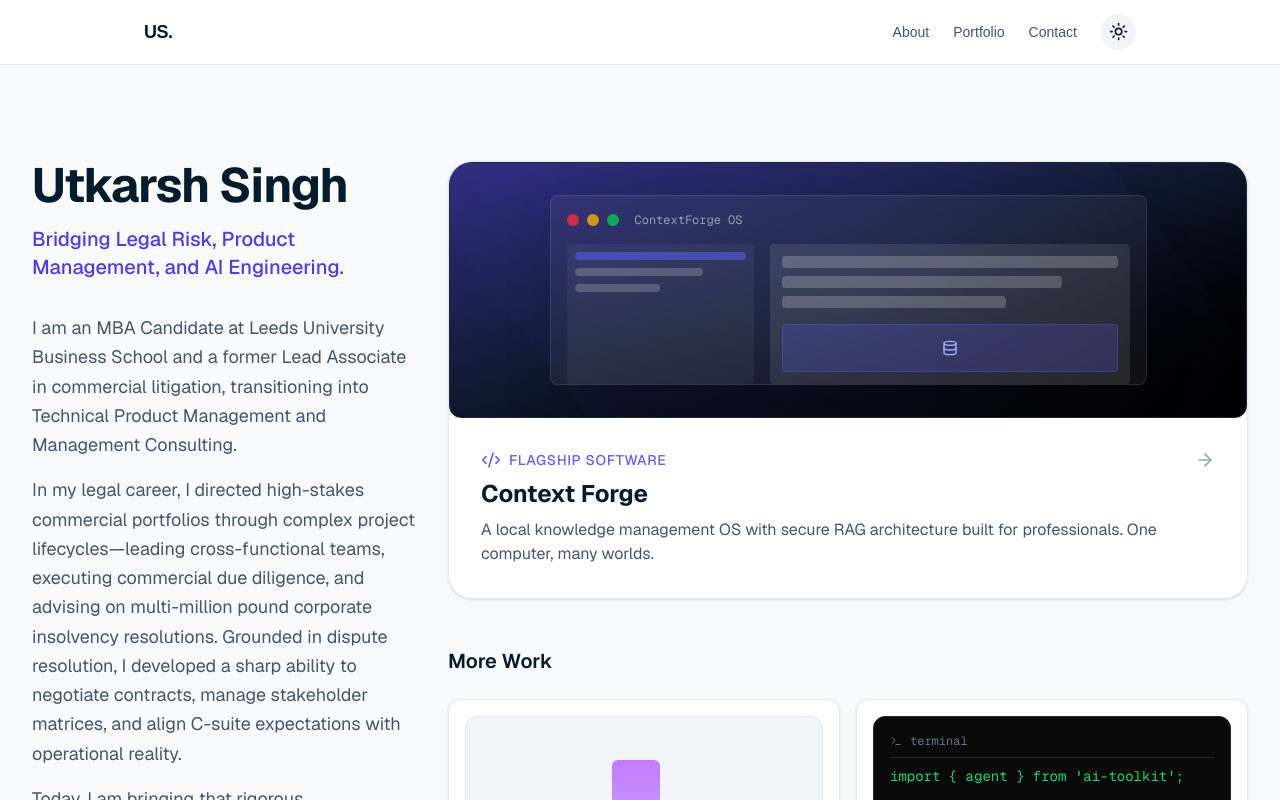
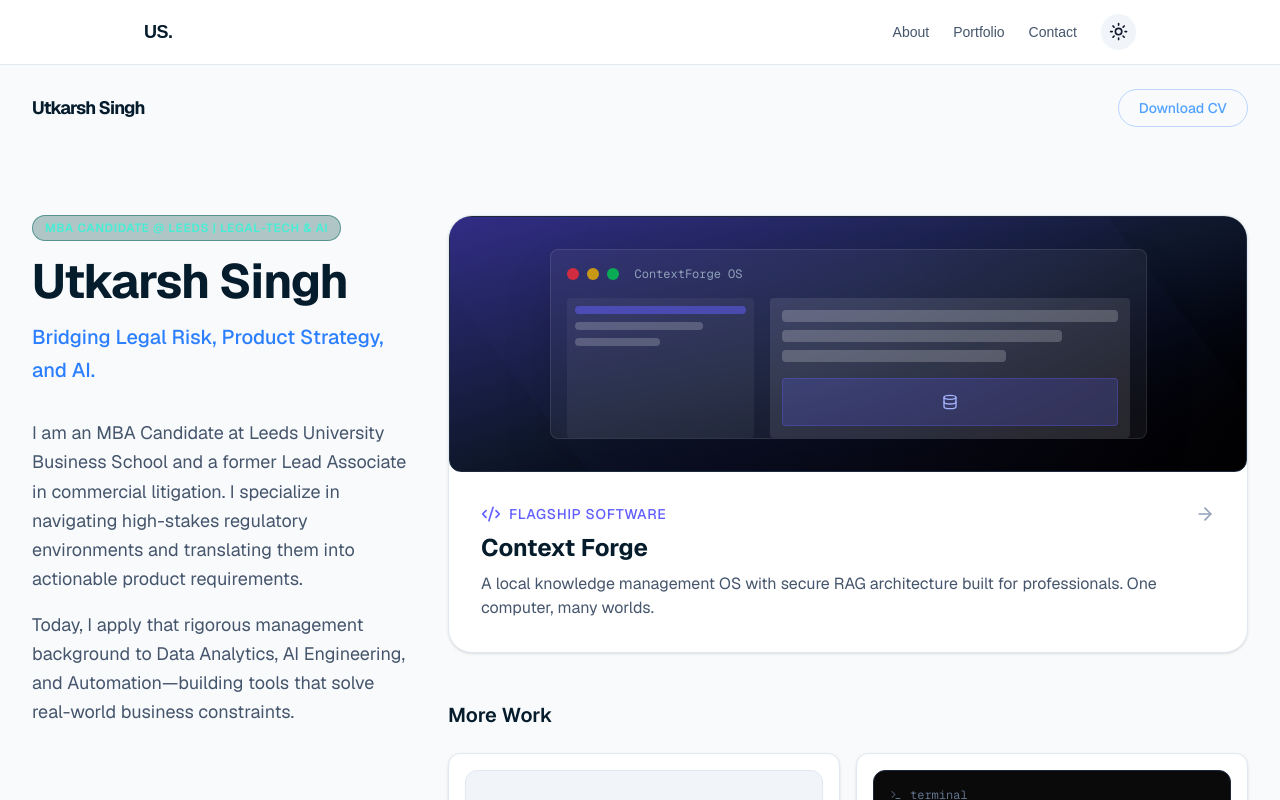
Before and after one commit to utkarshsinghlaw/portfolio, a Next.js app: page /portfolio/ in a window 1280 px wide. Shown: the top 800 px of the page. Built offline with nearby package versions, Linux system fonts and the light colour scheme.

Commit message:
feat: hybrid design with navy slate theme and updated copy

```diff
--- a/src/app/page.tsx
+++ b/src/app/page.tsx
@@ -43,18 +43,29 @@ const secondaryPillars = [
 
 export default function Home() {
   return (
-    <div className="min-h-screen bg-slate-50 dark:bg-[#020813] text-[#051c2c] dark:text-slate-200 font-sans selection:bg-indigo-500/30">
+    <div className="min-h-screen bg-slate-50 dark:bg-[#0B1120] text-[#051c2c] dark:text-slate-200 font-sans selection:bg-teal-500/30">
 
-      <main className="max-w-7xl mx-auto px-4 sm:px-6 lg:px-8 py-12 md:py-24">
+      {/* Top Navbar */}
+      <nav className="w-full max-w-7xl mx-auto px-4 sm:px-6 lg:px-8 py-6 flex justify-between items-center">
+        <div className="font-bold text-lg text-[#051c2c] dark:text-white tracking-tighter">Utkarsh Singh</div>
+        <a href="/cv.pdf" className="px-5 py-2 text-sm font-medium border border-blue-500/30 text-blue-400 rounded-full hover:bg-blue-500/10 transition-colors">
+          Download CV
+        </a>
+      </nav>
+
+      <main className="max-w-7xl mx-auto px-4 sm:px-6 lg:px-8 py-6 md:py-16">
         <div className="grid grid-cols-1 lg:grid-cols-12 gap-12 lg:gap-8">
 
           {/* LEFT COLUMN: Sticky Bio & Hero (The "3-Second" Activation) */}
           <div className="lg:col-span-4 space-y-8 lg:sticky lg:top-24 lg:h-[calc(100vh-120px)] flex flex-col">
             <header>
+              <div className="inline-block px-3 py-1 mb-4 text-xs font-semibold tracking-wider text-teal-300 uppercase bg-teal-900/30 border border-teal-800/50 rounded-full">
+                {bioContent.eyebrow}
+              </div>
               <h1 className="text-4xl md:text-5xl font-bold text-[#051c2c] dark:text-white tracking-tight mb-4">
                 Utkarsh Singh
               </h1>
-              <h2 className="text-lg md:text-xl text-indigo-600 dark:text-indigo-400 font-medium">
+              <h2 className="text-lg md:text-xl text-blue-500 dark:text-blue-400 font-medium leading-relaxed">
                 {bioContent.headline}
               </h2>
             </header>
@@ -66,15 +77,15 @@ export default function Home() {
             </section>
 
             <div className="flex items-center space-x-4 pt-4 mt-auto">
-              <a href="https://linkedin.com/in/utkarsh-singh-630a88311" target="_blank" rel="noopener noreferrer" className="p-2 rounded-full bg-white dark:bg-[#0a192f] border border-slate-200 dark:border-slate-800 text-slate-600 dark:text-slate-400 hover:text-indigo-600 dark:hover:text-indigo-400 hover:shadow-md transition-all">
+              <a href="https://linkedin.com/in/utkarsh-singh-630a88311" target="_blank" rel="noopener noreferrer" className="p-2 rounded-full bg-white dark:bg-[#1E293B] border border-slate-200 dark:border-[#334155] text-slate-600 dark:text-slate-400 hover:text-indigo-600 dark:hover:text-indigo-400 hover:shadow-md transition-all">
                 <FaLinkedin className="h-5 w-5" />
                 <span className="sr-only">LinkedIn</span>
               </a>
-              <a href="https://github.com/utkarshsinghlaw" target="_blank" rel="noopener noreferrer" className="p-2 rounded-full bg-white dark:bg-[#0a192f] border border-slate-200 dark:border-slate-800 text-slate-600 dark:text-slate-400 hover:text-indigo-600 dark:hover:text-indigo-400 hover:shadow-md transition-all">
+              <a href="https://github.com/utkarshsinghlaw" target="_blank" rel="noopener noreferrer" className="p-2 rounded-full bg-white dark:bg-[#1E293B] border border-slate-200 dark:border-[#334155] text-slate-600 dark:text-slate-400 hover:text-indigo-600 dark:hover:text-indigo-400 hover:shadow-md transition-all">
                 <FaGithub className="h-5 w-5" />
                 <span className="sr-only">GitHub</span>
               </a>
-              <a href="mailto:utkarshsinghlaw@gmail.com" className="p-2 rounded-full bg-white dark:bg-[#0a192f] border border-slate-200 dark:border-slate-800 text-slate-600 dark:text-slate-400 hover:text-indigo-600 dark:hover:text-indigo-400 hover:shadow-md transition-all">
+              <a href="mailto:utkarshsinghlaw@gmail.com" className="p-2 rounded-full bg-white dark:bg-[#1E293B] border border-slate-200 dark:border-[#334155] text-slate-600 dark:text-slate-400 hover:text-indigo-600 dark:hover:text-indigo-400 hover:shadow-md transition-all">
                 <Mail className="h-5 w-5" />
                 <span className="sr-only">Email</span>
               </a>
@@ -87,7 +98,7 @@ export default function Home() {
             {/* The "Hero Project" Block (Context Forge) */}
             <section>
               <Link href="/portfolio/context-forge" className="block group">
-                <div className="relative overflow-hidden rounded-3xl bg-white dark:bg-[#0a192f] border border-slate-200 dark:border-slate-800 shadow-sm hover:shadow-xl transition-all duration-300">
+                <div className="relative overflow-hidden rounded-3xl bg-white dark:bg-[#1E293B] border border-slate-200 dark:border-[#334155] shadow-sm hover:shadow-xl transition-all duration-300">
                   <ContextForgePreview />
                   <div className="p-8">
                     <div className="flex items-center justify-between mb-2">
@@ -118,7 +129,7 @@ export default function Home() {
                       description={item.description}
                       header={item.header}
                       icon={item.icon}
-                      className="h-full bg-white dark:bg-[#0a192f] border-slate-200 dark:border-slate-800 text-[#051c2c] dark:text-white shadow-sm"
+                      className="h-full bg-white dark:bg-[#1E293B] border-slate-200 dark:border-[#334155] text-[#051c2c] dark:text-white shadow-sm"
                     />
                   </Link>
                 ))}
--- a/src/data/content.ts
+++ b/src/data/content.ts
@@ -1,8 +1,8 @@
 export const bioContent = {
-  headline: "Bridging Legal Risk, Product Management, and AI Engineering.",
+  headline: "Bridging Legal Risk, Product Strategy, and AI.",
+  eyebrow: "MBA Candidate @ Leeds | Legal-Tech & AI",
   paragraphs: [
-    "I am an MBA Candidate at Leeds University Business School and a former Lead Associate in commercial litigation, transitioning into Technical Product Management and Management Consulting.",
-    "In my legal career, I directed high-stakes commercial portfolios through complex project lifecycles—leading cross-functional teams, executing commercial due diligence, and advising on multi-million pound corporate insolvency resolutions. Grounded in dispute resolution, I developed a sharp ability to negotiate contracts, manage stakeholder matrices, and align C-suite expectations with operational reality.",
-    "Today, I am bringing that rigorous management background into the tech space through Data Analytics, AI Engineering, and Automation. Applying core product management principles, whether I am building enterprise Power BI dashboards to visualize risk, architecting open-source RAG applications like Context Forge 68, or developing custom Python plugins and agent skills, my focus remains the same: translating complex business constraints into scalable, user-centric solutions."
+    "I am an MBA Candidate at Leeds University Business School and a former Lead Associate in commercial litigation. I specialize in navigating high-stakes regulatory environments and translating them into actionable product requirements.",
+    "Today, I apply that rigorous management background to Data Analytics, AI Engineering, and Automation—building tools that solve real-world business constraints."
   ]
 };
```
